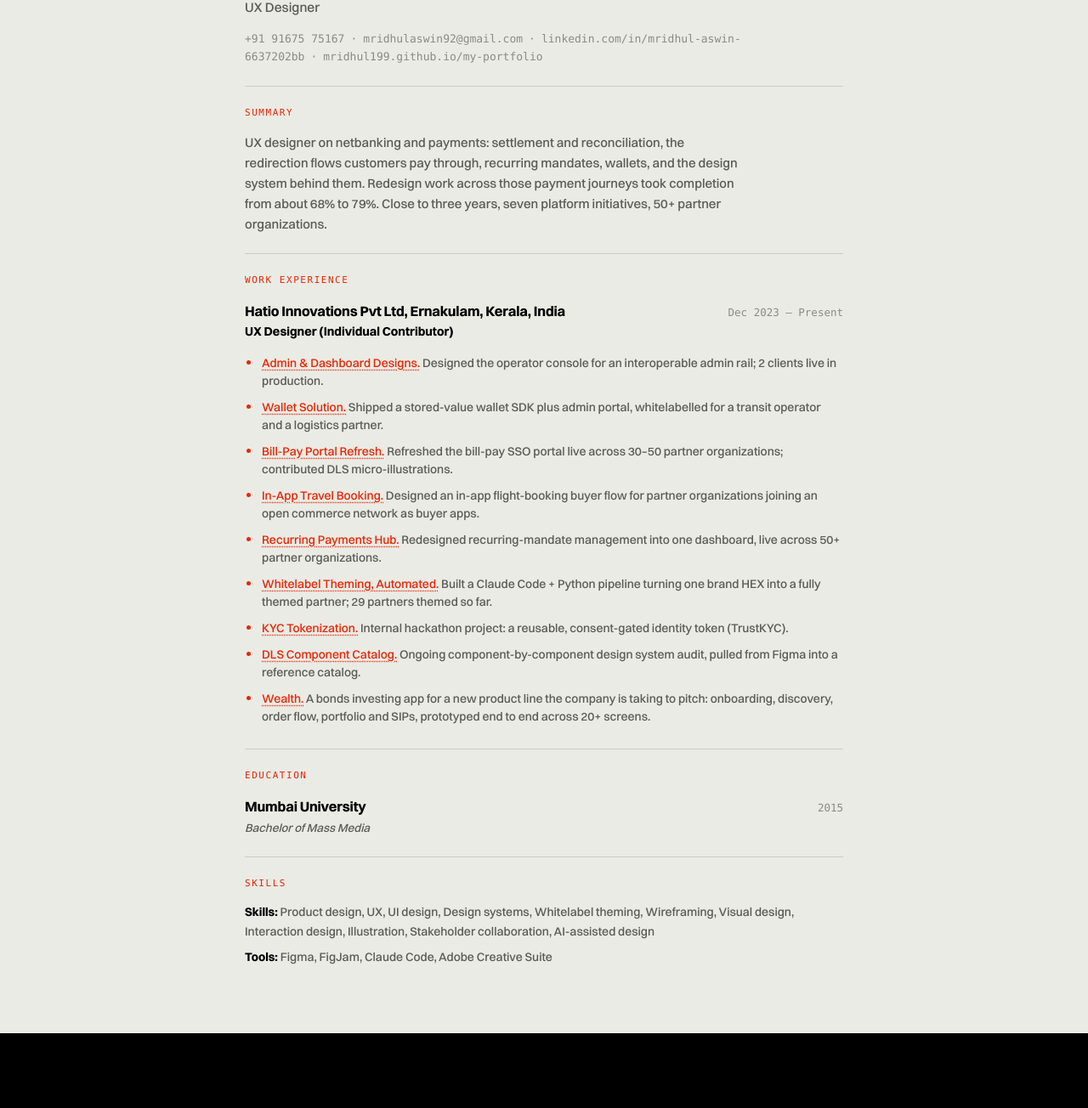
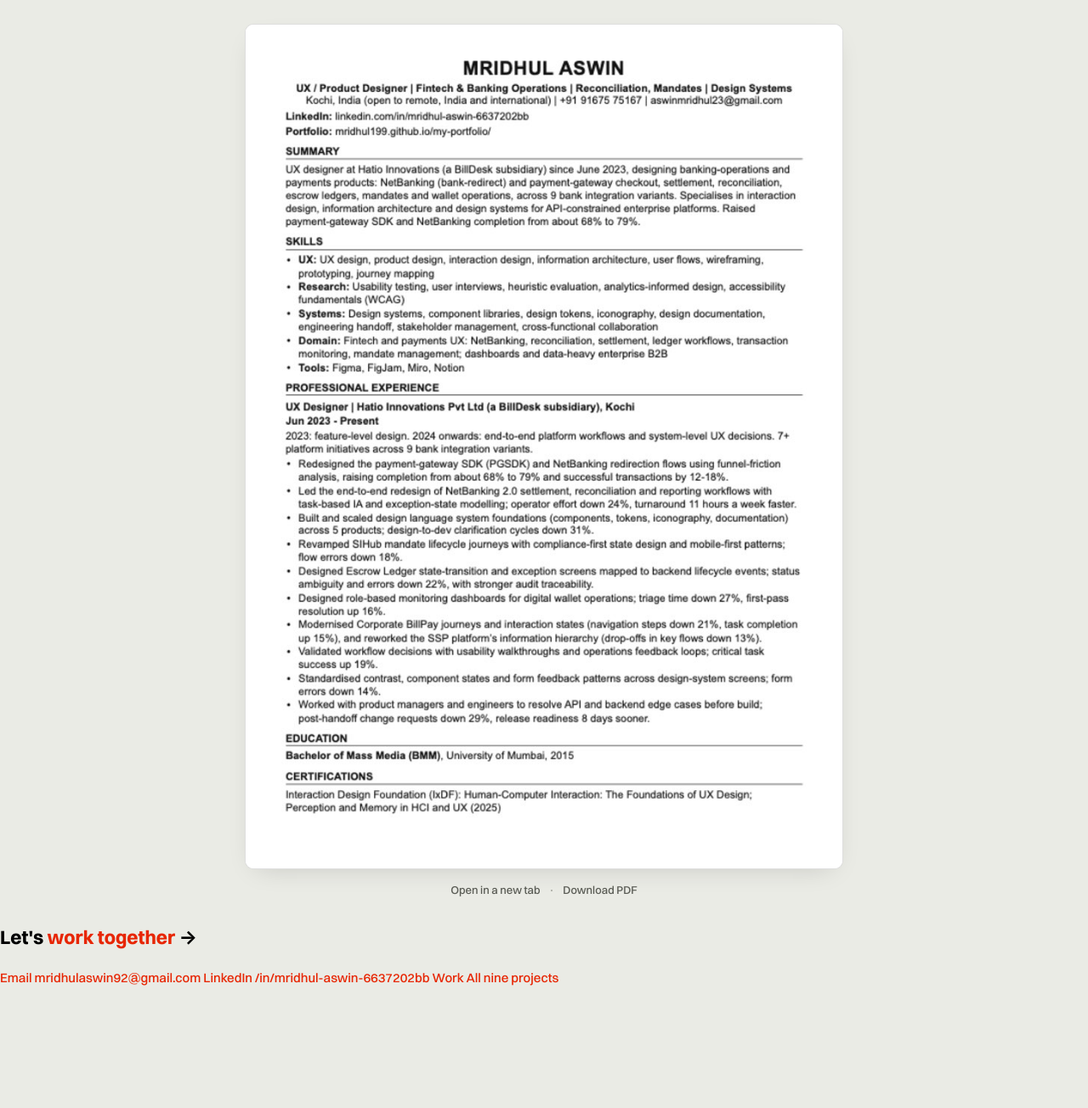
Before and after one commit to Mridhul199/my-portfolio, a plain HTML site: page resume/index.html in a window 1280 px wide. Shown: the part 168-1472 px from the top of the page at 85% size. After the commit the page ends 1331 px from the top, so only its background shows below. Drawn offline with Linux system fonts and the light colour scheme.

Commit message:
feat: serve the real résumé PDF, and 3+ years
Years of experience goes 2+ to 3+ on the home and about pages. The
stat is a count-up driven by data-count, so that attribute is the only
thing that changes.

The résumé page was a hand-typed HTML copy of the résumé with a
"Save as PDF" button that printed the page. It now shows the actual
file and hands over that same file:

- assets/Mridhul_Aswin_Resume.pdf is the PDF as supplied, byte for byte
- the page renders it inline in an <object>
- every download link points at that file, so what a reader downloads
  is exactly what they just looked at

A phone browser will not reliably render a PDF in the page -- iOS
Safari paints an empty box rather than falling back to the <object>'s
children -- so below 700px the frame is replaced by a rendered image
of the first page, tappable to open the real file. The same image is
the <object> fallback on desktop. Nothing can leave the reader with a
blank frame and no way through.

The CSS for the old hand-typed body (job lists, skills, contacts, the
print stylesheet) is removed with the markup it styled.

Co-Authored-By: Claude Opus 5 <noreply@anthropic.com>

```diff
--- a/resume/index.html
+++ b/resume/index.html
@@ -49,89 +49,43 @@ a:hover{text-decoration:underline}
 .print-btn svg{width:14px;height:14px;stroke:currentColor;fill:none}
 
 /* header */
-.r-head{padding:44px 0 24px;border-bottom:1px solid var(--border)}
+.r-head{padding:44px 0 22px}
 .r-head h1{font-family:var(--display);font-weight:800;font-size:clamp(28px,5vw,40px);
   letter-spacing:-.03em;margin:0;line-height:1.05;color:var(--accent)}
 .r-head .role{font-size:15.5px;color:var(--text-2);margin-top:6px}
-.contacts{margin-top:14px;font-size:13px;font-family:var(--mono);color:var(--text-3)}
-.contacts a{color:var(--text-3)}
-.contacts a:hover{color:var(--text-1)}
-.contacts .sep{margin:0 7px;color:var(--text-3)}
+.sep{margin:0 7px;color:var(--text-3)}
 
-section.r{padding:22px 0;border-bottom:1px solid var(--border)}
-section.r:last-of-type{border-bottom:none}
-.r-label{font-family:var(--mono);font-size:11px;font-weight:500;letter-spacing:.14em;
-  text-transform:uppercase;color:var(--accent);margin:0 0 14px}
-.lead{font-size:15px;line-height:1.6;color:var(--text-2);max-width:68ch;margin:0}
+/* ---- the PDF itself ----
+   A4 is 595x842pt, so the frame carries that ratio and the page scrolls
+   rather than the viewer letterboxing a one-page résumé. */
+.r-main{padding-bottom:8px}
+.pdf-wrap{margin-top:4px;border:1px solid var(--border);border-radius:10px;overflow:hidden;
+  background:var(--surface);box-shadow:0 10px 30px -14px rgba(0,0,0,.18)}
+.pdf-frame{display:block;width:100%;aspect-ratio:595/842;border:0}
 
-.job-co-line{display:flex;align-items:baseline;justify-content:space-between;gap:16px;flex-wrap:wrap}
-.job-co-name{font-family:var(--display);font-size:16.5px;font-weight:700;letter-spacing:-.01em;color:var(--text-1)}
-.job-co-line .when{font-family:var(--mono);font-size:12.5px;color:var(--text-3);white-space:nowrap}
-.job-blurb{font-size:13.5px;font-style:italic;color:var(--text-2);margin:2px 0 10px}
-.job-title{font-size:14.5px;font-weight:600;color:var(--text-1);margin:0 0 10px}
+/* <object> only shows this child when it cannot render the file */
+.pdf-fallback{display:block;height:100%}
+.pdf-fallback img{display:block;width:100%;height:auto}
+a.print-btn,a.print-btn:hover{text-decoration:none}
 
-ul.bul{list-style:none;margin:0;padding:0}
-ul.bul li{position:relative;padding:5px 0 5px 20px;color:var(--text-2);font-size:14px;line-height:1.5}
-ul.bul li::before{content:"";position:absolute;left:2px;top:12px;width:5px;height:5px;border-radius:50%;background:var(--accent)}
-ul.bul li b{color:var(--text-1);font-weight:600}
-ul.bul li a{font-weight:500;text-decoration:underline;text-decoration-style:dotted;text-decoration-color:var(--accent);text-underline-offset:3px}
-ul.bul li a:hover{text-decoration-style:solid}
+/* The same first page as a flat image. A phone browser will not reliably
+   render a PDF in the page — iOS Safari paints an empty box rather than
+   falling back to the <object>'s children — so small screens get the
+   picture instead of a frame that might come up blank. Tapping it opens
+   the real file. */
+.pdf-shot{display:none;border:1px solid var(--border);border-radius:10px;overflow:hidden;
+  background:var(--surface);box-shadow:0 10px 30px -14px rgba(0,0,0,.18)}
+.pdf-shot img{display:block;width:100%;height:auto}
 
-.skill-line{font-size:14px;line-height:1.6;color:var(--text-2);margin:0 0 8px}
-.skill-line:last-child{margin-bottom:0}
-.skill-line b{color:var(--text-1);font-weight:600}
+.pdf-note{margin:14px 0 0;font-size:13px;color:var(--text-3);text-align:center}
+.pdf-note a{color:var(--text-2)}
 
-/* fade-in on load (respects reduced motion) */
-@media(prefers-reduced-motion:no-preference){
-  .r-head,section.r{opacity:0;transform:translateY(12px);animation:rise .6s cubic-bezier(.16,1,.3,1) forwards}
-  section.r:nth-of-type(1){animation-delay:.05s}
-  section.r:nth-of-type(2){animation-delay:.1s}
-  section.r:nth-of-type(3){animation-delay:.15s}
-  section.r:nth-of-type(4){animation-delay:.2s}
-  @keyframes rise{to{opacity:1;transform:none}}
+@media(max-width:700px){
+  .pdf-wrap{display:none}
+  .pdf-shot{display:block;margin-top:4px}
+  .pdf-note{margin-top:16px;font-size:14px}
 }
 
-/* PRINT: clean light résumé for Save-as-PDF, structured for ATS parsing, 1 page */
-/* ---- shell parity: same nav links, hover sweep and close as the rest ---- */
-.bridge{background:rgba(234,235,229,.82);-webkit-backdrop-filter:saturate(180%) blur(14px);
-  backdrop-filter:saturate(180%) blur(14px)}
-.bridge-in{height:72px;gap:20px}
-.back .brand-mark{height:21px;width:auto;flex:none;color:var(--text-1)}
-.hover-link{display:inline;background-image:linear-gradient(currentColor,currentColor);
-  background-repeat:no-repeat;background-position:100% 100%;background-size:0 2px;padding-bottom:2px;
-  transition:background-size .3s ease-in-out,color .15s ease}
-.hover-link:hover,.hover-link:focus-visible{background-position:0 100%;background-size:100% 2px}
-.cs-nav-links{display:flex;gap:clamp(16px,2vw,28px);align-items:center;margin-left:auto;margin-right:20px}
-.cs-nav-links a{font-weight:700;font-size:14px;letter-spacing:-.01em;color:var(--text-1)}
-.cs-nav-links a.cta{color:var(--accent)}
-.cs-contact{background:var(--text-1);color:var(--bg);padding:clamp(64px,8vw,104px) 0;margin-top:56px}
-.cs-contact-row{display:flex;align-items:flex-end;justify-content:space-between;flex-wrap:wrap;gap:32px;
-  max-width:var(--maxw);margin:0 auto;padding:0 28px}
-.cs-contact h2{margin:0;max-width:12ch;color:var(--bg);font-weight:800;
-  font-size:clamp(32px,5.4vw,72px);line-height:.92;letter-spacing:-.03em}
-.cs-contact h2 a{color:var(--accent)}
-.cs-contact-links{display:flex;flex-direction:column;gap:12px}
-.cs-contact-links a{display:flex;align-items:baseline;gap:14px;color:var(--bg);font-size:14px}
-.cs-contact-links a .k{width:70px;flex:none;font-weight:700;font-size:10.5px;letter-spacing:.12em;
-  text-transform:uppercase;color:var(--text-3)}
-@media(max-width:640px){.cs-contact-links a{flex-direction:column;gap:2px}.cs-contact-links a .k{width:auto}}
-
-@media print{
-  @page{margin:12mm 14mm}
-  body{background:#fff;color:#111;font-size:10.5pt;line-height:1.35}
-  .bridge,.print-btn,.cs-nav-links,.cs-contact{display:none!important}
-  a{color:#111;text-decoration:none}
-  ul.bul li a{text-decoration:underline;text-decoration-style:dotted;text-decoration-color:#111;text-underline-offset:3px}
-  .shell{max-width:none;padding:0}
-  .r-head{padding:0 0 10px;border-color:#ddd}
-  .r-head h1{font-size:22pt;color:#111}
-  .r-label{color:#111}
-  .contacts,.contacts a,.contacts .sep{color:#333}
-  section.r{padding:9px 0;border-color:#eee;opacity:1;transform:none;animation:none}
-  .lead,.job-blurb,ul.bul li,.skill-line{color:#222}
-  .job-co-name,.job-title,ul.bul li b,.skill-line b{color:#111}
-  ul.bul li::before{background:#111}
-}
 </style>
 </head>
 <body>
@@ -152,65 +106,47 @@ ul.bul li a:hover{text-decoration-style:solid}
       <a class="hover-link" href="../work/">Work</a>
       <a class="hover-link cta" href="#cs-contact">Contact</a>
     </nav>
-    <button class="print-btn" onclick="window.print()">
-      <svg viewBox="0 0 24 24" stroke-width="2" stroke-linecap="round" stroke-linejoin="round"><path d="M6 9V2h12v7M6 18H4a2 2 0 0 1-2-2v-5a2 2 0 0 1 2-2h16a2 2 0 0 1 2 2v5a2 2 0 0 1-2 2h-2M6 14h12v8H6z"/></svg>
-      Save as PDF
-    </button>
+    <a class="print-btn" href="../assets/Mridhul_Aswin_Resume.pdf" download="Mridhul_Aswin_Resume.pdf">
+      <svg viewBox="0 0 24 24" stroke-width="2" stroke-linecap="round" stroke-linejoin="round"><path d="M21 15v4a2 2 0 0 1-2 2H5a2 2 0 0 1-2-2v-4M7 10l5 5 5-5M12 15V3"/></svg>
+      Download PDF
+    </a>
   </div>
 </nav>
 
-<main class="shell">
+<main class="shell r-main">
 
   <header class="r-head">
     <h1>Mridhul Aswin</h1>
-    <div class="role">UX Designer</div>
-    <div class="contacts">
-      <a href="tel:+919167575167" style="white-space:nowrap">+91 91675 75167</a><span class="sep">·</span><a href="mailto:mridhulaswin92@gmail.com">mridhulaswin92@gmail.com</a><span class="sep">·</span><a href="https://www.linkedin.com/in/mridhul-aswin-6637202bb/?skipRedirect=true" target="_blank" rel="noopener">linkedin.com/in/mridhul-aswin-6637202bb</a><span class="sep">·</span><a href="https://mridhul199.github.io/my-portfolio/">mridhul199.github.io/my-portfolio</a>
-    </div>
+    <div class="role">UX Designer &middot; Résumé</div>
   </header>
 
-  <section class="r">
-    <p class="r-label">Summary</p>
-    <p class="lead">UX designer on netbanking and payments: settlement and reconciliation, the redirection flows customers pay through, recurring mandates, wallets, and the design system behind them. Redesign work across those payment journeys took completion from about 68% to 79%. Close to three years, seven platform initiatives, 50+ partner organizations.</p>
-  </section>
+  <!-- The résumé is the PDF, not a re-typed copy of it: one file to keep
+       current, and what a reader downloads is byte-for-byte what they
+       just looked at. <object> renders it inline where the browser has a
+       PDF viewer and falls back to its own children where it does not —
+       iOS and most Android browsers refuse to render a PDF in-page, so
+       the fallback has to be a real offer, not an apology. -->
+  <a class="pdf-shot" href="../assets/Mridhul_Aswin_Resume.pdf" target="_blank" rel="noopener"
+     aria-label="Open the résumé PDF">
+    <img src="../assets/resume-preview.jpg" width="800" height="1132" alt="Résumé of Mridhul Aswin, first page" loading="lazy"/>
+  </a>
 
-  <section class="r">
-    <p class="r-label">Work Experience</p>
-    <div class="job-co-line">
-      <span class="job-co-name">Hatio Innovations Pvt Ltd, Ernakulam, Kerala, India</span>
-      <span class="when">Dec 2023 – Present</span>
-    </div>
-    <div class="job-title">UX Designer (Individual Contributor)</div>
-    <ul class="bul">
-      <li><b><a href="../admin-dashboard/">Admin &amp; Dashboard Designs.</a></b> Designed the operator console for an interoperable admin rail; 2 clients live in production.</li>
-      <li><b><a href="../wallet/">Wallet Solution.</a></b> Shipped a stored-value wallet SDK plus admin portal, whitelabelled for a transit operator and a logistics partner.</li>
-      <li><b><a href="../bill-pay-portal/">Bill-Pay Portal Refresh.</a></b> Refreshed the bill-pay SSO portal live across 30–50 partner organizations; contributed DLS micro-illustrations.</li>
-      <li><b><a href="../in-app-travel-booking/">In-App Travel Booking.</a></b> Designed an in-app flight-booking buyer flow for partner organizations joining an open commerce network as buyer apps.</li>
-      <li><b><a href="../recurring-payments-hub/">Recurring Payments Hub.</a></b> Redesigned recurring-mandate management into one dashboard, live across 50+ partner organizations.</li>
-      <li><b><a href="../whitelabel-theme-automation/">Whitelabel Theming, Automated.</a></b> Built a Claude Code + Python pipeline turning one brand HEX into a fully themed partner; 29 partners themed so far.</li>
-      <li><b><a href="../kyc-tokenization/">KYC Tokenization.</a></b> Internal hackathon project: a reusable, consent-gated identity token (TrustKYC).</li>
-      <li><b><a href="../dls-overview/">DLS Component Catalog.</a></b> Ongoing component-by-component design system audit, pulled from Figma into a reference catalog.</li>
-      <li><b><a href="../wealth/">Wealth.</a></b> A bonds investing app for a new product line the company is taking to pitch: onboarding, discovery, order flow, portfolio and SIPs, prototyped end to end across 20+ screens.</li>
-    </ul>
-  </section>
+  <div class="pdf-wrap">
+    <object class="pdf-frame" data="../assets/Mridhul_Aswin_Resume.pdf#view=FitH" type="application/pdf"
+            aria-label="Résumé of Mridhul Aswin, PDF">
+      <a class="pdf-fallback" href="../assets/Mridhul_Aswin_Resume.pdf" target="_blank" rel="noopener">
+        <img src="../assets/resume-preview.jpg" width="800" height="1132" alt="Résumé of Mridhul Aswin, first page"/>
+      </a>
+    </object>
+  </div>
 
-  <section class="r">
-    <p class="r-label">Education</p>
-    <div class="job-co-line">
-      <span class="job-co-name">Mumbai University</span>
-      <span class="when">2015</span>
-    </div>
-    <div class="job-blurb" style="margin-bottom:0">Bachelor of Mass Media</div>
-  </section>
-
-  <section class="r">
-    <p class="r-label">Skills</p>
-    <p class="skill-line"><b>Skills:</b> Product design, UX, UI design, Design systems, Whitelabel theming, Wireframing, Visual design, Interaction design, Illustration, Stakeholder collaboration, AI-assisted design</p>
-    <p class="skill-line"><b>Tools:</b> Figma, FigJam, Claude Code, Adobe Creative Suite</p>
-  </section>
+  <p class="pdf-note">
+    <a class="hover-link" href="../assets/Mridhul_Aswin_Resume.pdf" target="_blank" rel="noopener">Open in a new tab</a>
+    <span class="sep">&middot;</span>
+    <a class="hover-link" href="../assets/Mridhul_Aswin_Resume.pdf" download="Mridhul_Aswin_Resume.pdf">Download PDF</a>
+  </p>
 
 </main>
-
 
 <section id="cs-contact" class="cs-contact" aria-labelledby="cs-contact-h">
   <div class="cs-contact-row">
```
Also changed, not shown: about/index.html (+1 -1 lines), index.html (+1 -1 lines), assets/resume-preview.jpg (added), 1 other file.
